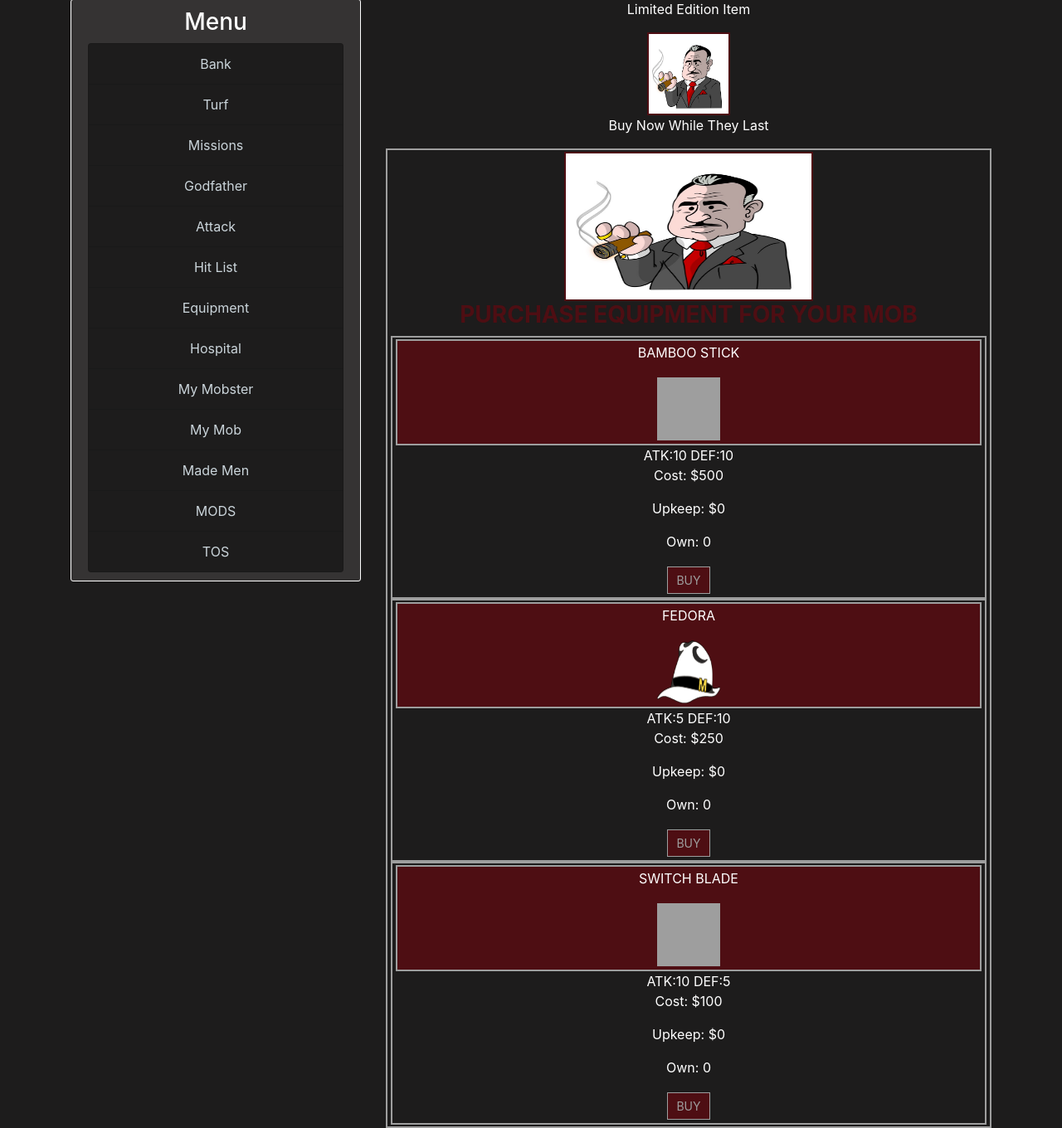
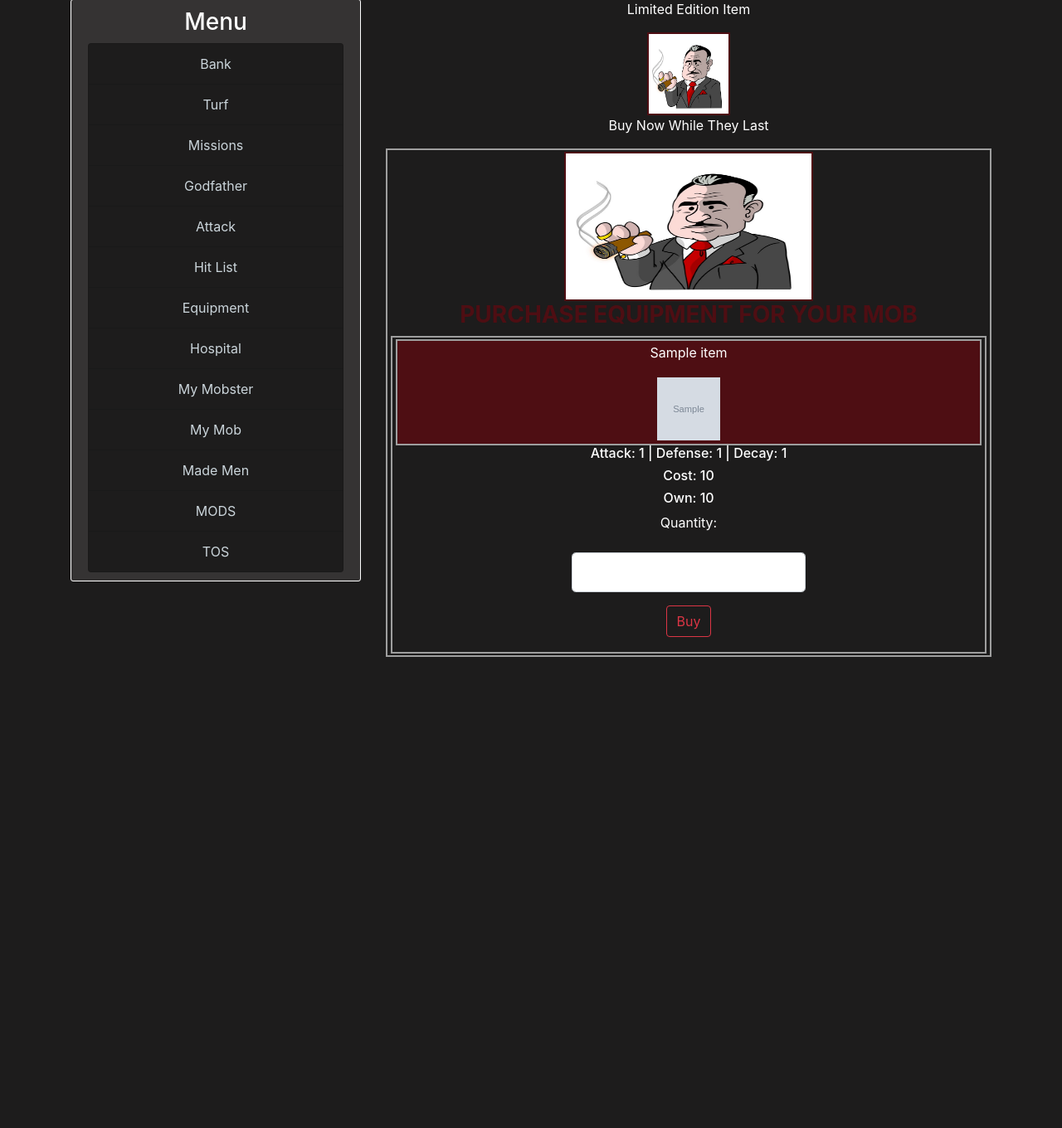
Before and after one commit to Rowdie727/mobster, a Flask app: page /equipment in a window 1280 px wide. Shown: the part 351-1711 px from the top of the page at 83% size. After the commit the page ends 1143 px from the top, so only its background shows below. Run offline with Flask 2, Linux system fonts and the light colour scheme; a user stored in the database is signed in; tables that the repository leaves empty hold one stand-in row (values such as "Sample post"); grey boxes marked "Sample" are stand-in pictures; parts of the project's set-up code (start-up, migrations or seed data) failed here and were passed over; some libraries are stand-ins or nearby versions; grey boxes are pictures that could not be loaded.

Commit message:
Item system added

```diff
--- a/mobster/forms.py
+++ b/mobster/forms.py
@@ -4,6 +4,7 @@ from flask_login import current_user
 from wtforms import StringField, PasswordField, SubmitField, BooleanField, TextAreaField, IntegerField
 from wtforms.validators import DataRequired, Length, Email, EqualTo, ValidationError, NumberRange
 from mobster.models import User
+
 
 class RegistrationForm(FlaskForm):
     username = StringField('Username', validators=[DataRequired(), Length(min=3, max=22)])
@@ -70,6 +71,7 @@ class ResetPasswordForm(FlaskForm):
     confirm_password = PasswordField('Confirm Password', validators=[DataRequired(), EqualTo('password')])
     submit = SubmitField('Reset Password')
 
+
 class BankDepositForm(FlaskForm):
     deposit = IntegerField('Deposit', validators=[NumberRange(min=1)])
     deposit_submit = SubmitField('Deposit')
@@ -81,6 +83,7 @@ class BankDepositForm(FlaskForm):
         except:
             pass
 
+
 class BankWithdrawForm(FlaskForm):
     withdraw = IntegerField('Withdraw', validators=[NumberRange(min=0)])
     withdraw_submit = SubmitField('Withdraw')
@@ -91,3 +94,8 @@ class BankWithdrawForm(FlaskForm):
                 raise ValidationError()
         except:
             pass
+
+
+class EquipmentBuyForm(FlaskForm):
+    quantity = IntegerField('Quantity')
+    buy_submit = SubmitField('Buy')
--- a/mobster/routes.py
+++ b/mobster/routes.py
@@ -1,8 +1,8 @@
 import os
 from flask import render_template, url_for, flash, redirect, request, abort
 from mobster import app, db, bcrypt, my_project_path
-from mobster.forms import RegistrationForm, LoginForm, UpdateAccountForm, PostForm, RequestResetForm, ResetPasswordForm, BankDepositForm, BankWithdrawForm
-from mobster.models import User, Post
+from mobster.forms import RegistrationForm, LoginForm, UpdateAccountForm, PostForm, RequestResetForm, ResetPasswordForm, BankDepositForm, BankWithdrawForm, EquipmentBuyForm
+from mobster.models import User, Post, Item, User_Items
 from mobster.error_handler import handle_error_404, handle_error_404, handle_error_500
 from mobster.utils import save_user_img, send_reset_email
 from flask_login import login_user, logout_user, current_user, login_required
@@ -218,9 +218,38 @@ def bank():
             return redirect(url_for('bank'))
     return render_template('game_templates/bank.html', title='Bank', deposit_form=deposit_form, withdraw_form=withdraw_form)
 
-@app.route("/equipment")
+@app.route("/equipment", methods=['GET', 'POST'])
+@login_required
 def equipment():
-    return render_template('game_templates/equipment.html', title='Equipment')
+    user = User.query.get(current_user.id)
+    page = request.args.get('page', 1, type=int)
+    items = Item.query.order_by(Item.id).paginate(page=page, per_page=10)
+    form = EquipmentBuyForm()
+    return render_template('game_templates/equipment.html', title='Equipment', items=items, form=form, user=user)
+
+@app.route("/equipment/buy/<int:id>", methods=['GET', 'POST'])
+@login_required
+def buy_equipment(id):
+    form = EquipmentBuyForm()
+    qty = form.quantity.data
+    return redirect(f"/equipment/buy/{id}/{qty}")
+
+@app.route("/equipment/buy/<int:id>/<int:quantity>", methods=['GET', 'POST'])
+@login_required
+def buy_equipment_qty(id, quantity):
+    user = User.query.get_or_404(current_user.id)
+    item = Item.query.get_or_404(id)
+    qty = quantity
+    total_cost = item.item_cost * qty
+    if user.cash_on_hand >= total_cost:
+        user.add_item(item, qty)
+        user.cash_on_hand -= total_cost
+        db.session.commit()
+        flash(f'Your bought {item.item_name}!: {qty}')
+        return redirect(url_for('equipment'))
+    else:
+        flash(f"You need ${'{:,}'.format(total_cost)} to buy {qty} {item.item_name}!")
+        return redirect(url_for('equipment'))
 
 @app.route("/godfather")
 def godfather():
--- a/mobster/static/main.css
+++ b/mobster/static/main.css
@@ -4,7 +4,7 @@ body {
     margin-top: 4rem;
 }
 
-h1, h2, h3, h4, h5, h6 {
+h1, h2, h3, h4, h5 {
     color: #444444;
 }
 
--- a/mobster/templates/game_templates/equipment.html
+++ b/mobster/templates/game_templates/equipment.html
@@ -7,51 +7,36 @@
 			<img src="{{url_for('static',filename='images/godfather.jpg')}}" alt="godfather.jpg" width="300" height="180">
 			<h3><b>PURCHASE EQUIPMENT FOR YOUR MOB</b></h3>
 		</div>
-		<div class="page-container">
-			<div class="page-container-head">
-				<p>BAMBOO STICK</p>
-				<img src="{{url_for('static',filename='images/bamboo3.png')}}" width="80" height="80">
-			</div>
-			<div class="page-container-body">
-				ATK:10
-				DEF:10
-				<p>Cost: $500</p>
-				<p>Upkeep: $0</p>
-				<p>Own: 0</p>
-				<button class="button" type="button">BUY</button>
-			</div>
-		</div>
 
-		<div class="page-container">
-			<div class="page-container-head">
-				<p>FEDORA</p>
-				<img src="{{url_for('static',filename='images/hat.png')}}" width="80" height="80">
-			</div>
-			<div class="page-container-body">
-				ATK:5
-				DEF:10
-				<p>Cost: $250</p>
-				<p>Upkeep: $0</p>
-				<p>Own: 0</p>
-				<button class="button" type="button">BUY</button>
-			</div>
-		</div>
+		<!-- Display posts(START) -->
+		{% for item in items.items %}
+		<form method="POST" action="equipment/buy/{{item.id}}">
+			<!-- hidden_tag() adds CSRF token to prevent XSS attacks -->
+			{{ form.hidden_tag() }}
+			<fieldset>
+				<div class="page-container">
+					<div class="page-container-head">
+						<p>{{ item.item_name }}</p>
+						<img src="{{url_for('static', filename='images/' + item.item_image) }}" width="80" height="80">
+					</div>
+					<div class="page-container-body">
+						<h6>Attack: {{ item.item_attack }} | Defense: {{ item.item_defense }} | Decay: {{ item.item_decay }}</h6>
+						<h6>Cost: {{ item.item_cost }}</h6>
+						{% for _item in user.items %}
+							{% if _item.item_id == item.id %}
+								<h6>Own: {{_item.item_quantity}}</h6>
+							{% endif %}
+						{% endfor %}
 
-		<div class="page-container">
-			<div class="page-container-head">
-				<p>SWITCH BLADE</p>
-				<img src="{{url_for('static',filename='images/switch_blade.png')}}" width="80" height="80">
-			</div>
-			<div class="page-container-body">
-				ATK:10
-				DEF:5
-				<p>Cost: $100</p>
-				<p>Upkeep: $0</p>
-				<p>Own: 0</p>
-				<button class="button" type="button">BUY</button>
-			</div>
-		</div>
-
+						<p>{{form.quantity.label(class="form-control-label") }}:</p>
+						<p>{{form.quantity(class="form-control form-control-lg page-container-form") }}</p>
+						<p>{{form.buy_submit(class="btn btn-outline-danger")}}</p>
+					</div>
+				</div>
+			</fieldset>
+		</form>
+		{% endfor %}
+		<!-- Display posts(END)-->
     </div>
 
 {% endblock %}
```
Also changed, not shown: migrations/versions/11800a770d62_.py (added, +28 -0 lines), migrations/versions/a769395b6d31_.py (added, +49 -0 lines), mobster/models.py (+45 -2 lines), mobster/mobster_DB.db.
